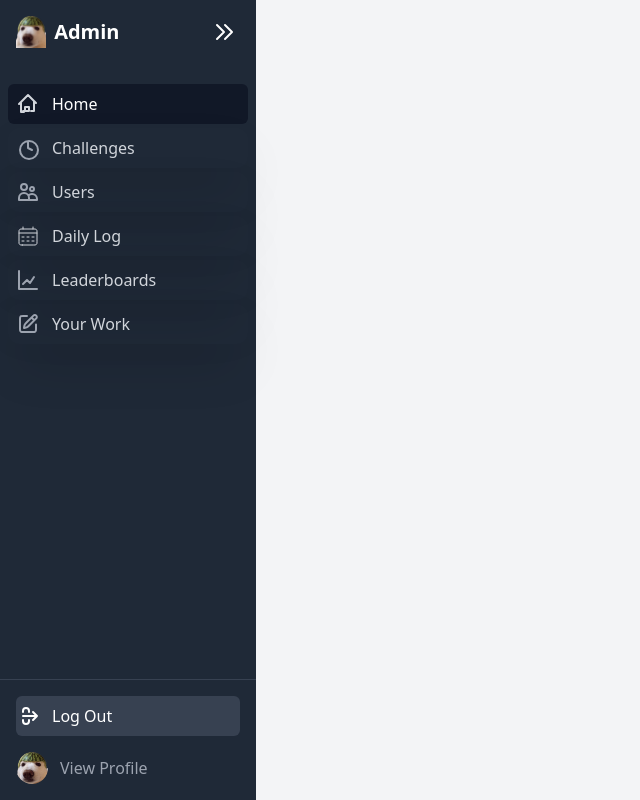
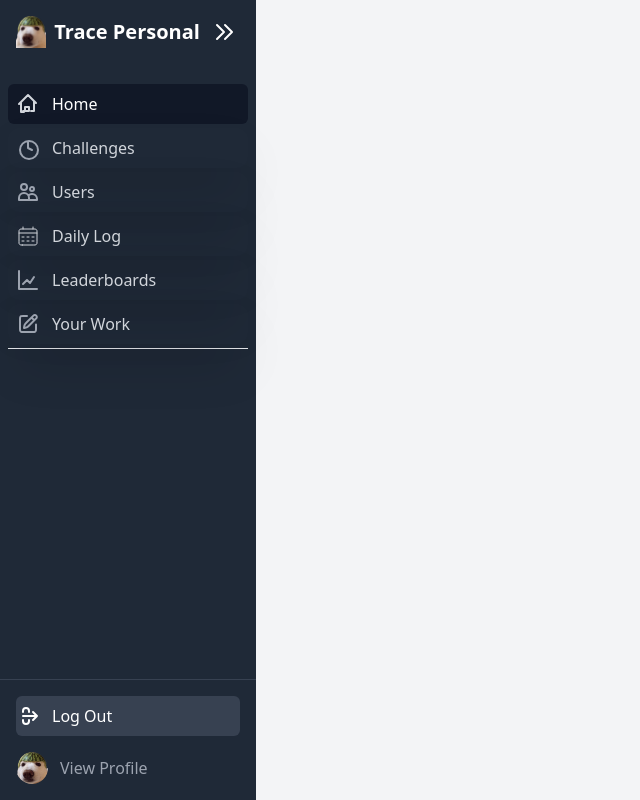
Before and after one commit to leapwithluvi/TracePersonal, a React (Create React App) app in the folder frontend/: page /work in a window 1280 px wide. Shown: the whole page, without its empty margins (0-640 px from the left). Built offline with nearby package versions, Linux system fonts and the light colour scheme.

Commit message:
Mengubah nama navbar dan membuat link di button challenge ke your work

```diff
--- a/frontend/src/components/Challenge.jsx
+++ b/frontend/src/components/Challenge.jsx
@@ -1,6 +1,7 @@
 import React, { useEffect, useState } from "react";
 import ChallengeItem from "./ChallengeItem";
 import axios from "axios";
+import { Link } from "react-router-dom";
 
 const Challenge = () => {
   const [challenges, setChallenges] = useState([]);
@@ -38,11 +39,11 @@ const Challenge = () => {
           incidunt ipsa expedita est, ipsum illum! <br /> Fugiat, soluta.
           Facilis corporis ab quod maiores?
         </p>
-        <button class="text-white bg-blue border border-blue-white focus:ring-4 focus:outline-none font-bold rounded-lg text-sm px-5 py-2.5 mb-6">
+        <Link to="/work" class="text-white bg-blue border border-blue-white focus:ring-4 focus:outline-none font-bold rounded-lg text-sm px-5 py-2.5 mb-6">
           Your Work
-        </button>
+        </Link>
 
-        <form className="w-full mb-6" onSubmit={(e) => e.preventDefault()}>
+        <form className="w-full mb-6 mt-12" onSubmit={(e) => e.preventDefault()}>
           <label
             htmlFor="default-search"
             className="mb-2 text-sm font-medium text-gray-900 sr-only dark:text-white"
@@ -74,7 +75,7 @@ const Challenge = () => {
               rounded-lg bg-gray-50 focus:ring-blue-500 focus:border-blue-500 dark:bg-gray-700
               dark:border-gray-600 dark:placeholder-gray-400 dark:text-white
               dark:focus:ring-blue-500 dark:focus:border-blue-500"
-              placeholder="Search users..."
+              placeholder="Search Challenges..."
               value={searchQuery}
               onChange={(e) => setSearchQuery(e.target.value)}
             />
--- a/frontend/src/components/Navbar.jsx
+++ b/frontend/src/components/Navbar.jsx
@@ -41,7 +41,7 @@ const Navbar = () => {
           <div className="flex items-center">
             <img src={logo} alt="Logo" className="h-8 w-auto" />
             {!collapsed && (
-              <span className="ml-2 text-xl font-semibold">Admin</span>
+              <span className="ml-2 text-xl font-semibold">Trace Personal</span>
             )}
           </div>
           <button
@@ -209,13 +209,15 @@ const Navbar = () => {
             )}
           </NavLink>
 
+          <hr/>
+
           {/* Datas Dropdown */}
           {user && user.role.toLowerCase() === "admin" && (
             <div>
               <div>
                 <button
                   onClick={() => toggleDropdown("datas")}
-                  className="dropdown-btn w-full flex items-center px-2 py-2 text-base font-medium rounded-md text-gray-300 hover:bg-gray-700 hover:text-white  shadow-2xl rounded-xl transform transition-all duration-300 hover:scale-[1.01] animate-fade-in"
+                  className="mt-2 dropdown-btn w-full flex items-center px-2 py-2 text-base font-medium rounded-md text-gray-300 hover:bg-gray-700 hover:text-white  shadow-2xl rounded-xl transform transition-all duration-300 hover:scale-[1.01] animate-fade-in"
                 >
                   <svg
                     className="mr-3 h-6 w-6 text-gray-400"
```
